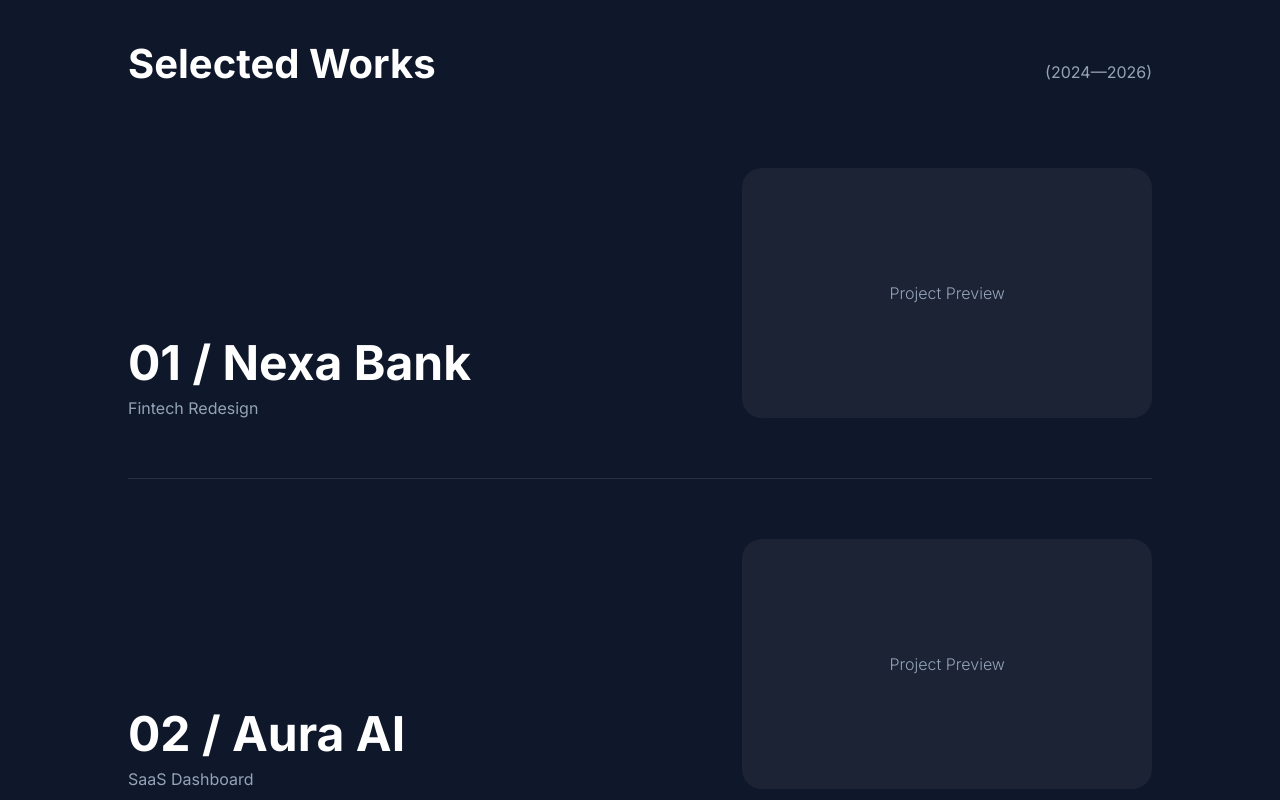
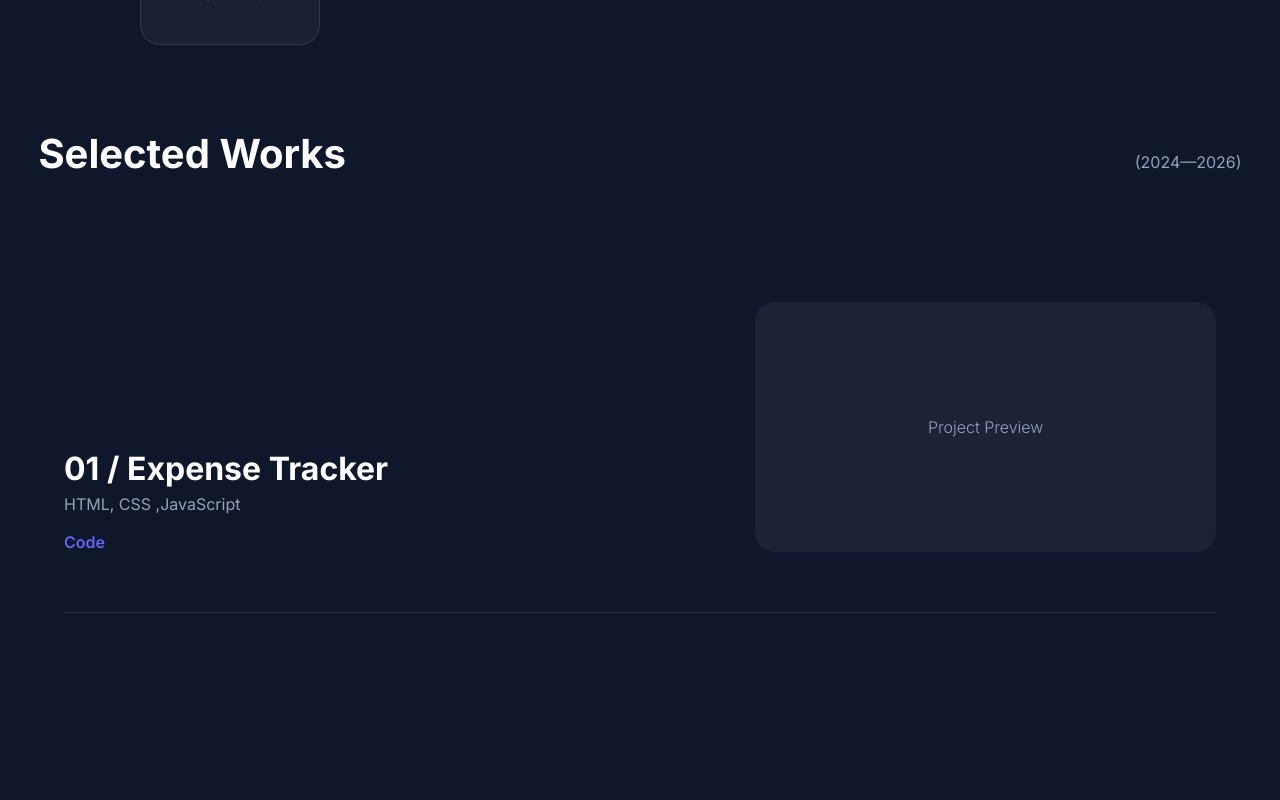
Before and after one commit to Harshking001/designer-portfolio, a React (Vite) app: page / in a window 1280 px wide. Shown: the part 1300-2100 px from the top of the page. Built offline with nearby package versions, Linux system fonts and the light colour scheme.

Commit message:
updates projects

```diff
--- a/src/App.css
+++ b/src/App.css
@@ -1,10 +1,26 @@
-
-main {
-  padding: 0 10%;
+.project-links {
+  margin-top: 18px;
 }
 
-@media (max-width: 768px) {
-  main {
-    padding: 0 5%;
-  }
+.project-links a {
+  text-decoration: none;
+  color: var(--primary);
+  font-weight: 600;
+  transition: opacity 0.3s;
 }
+
+.project-links a:hover {
+  opacity: 0.7;
+}
+
+.p-image {
+  background-size: cover;
+  background-position: center;
+  background-repeat: no-repeat;
+  text-decoration: none;
+  transition: transform 0.3s ease;
+}
+
+.p-image:hover {
+  transform: scale(1.02);
+}
--- a/src/components/Hero.css
+++ b/src/components/Hero.css
@@ -3,6 +3,7 @@
   display: flex;
   flex-direction: column;
   justify-content: center;
+  margin: 3%;
 }
 
 #hero .badge {
--- a/src/components/Testimonials.css
+++ b/src/components/Testimonials.css
@@ -1,3 +1,7 @@
+
+#testimonials{
+  margin: 5%;
+}
 #testimonials .section-title {
   font-size: 2.5rem;
   text-align: center;
--- a/src/components/Work.css
+++ b/src/components/Work.css
@@ -3,6 +3,8 @@
   justify-content: space-between;
   align-items: baseline;
   margin-bottom: 20px;
+  margin: 0 3%;
+
 }
 
 .section-header h2 {
@@ -20,7 +22,10 @@
   padding: 60px 0;
   border-bottom: 1px solid var(--border);
   transition: padding 0.4s, color 0.4s;
+  margin: 5%;
 }
+
+
 
 .project-item:hover {
   padding-left: 30px;
@@ -28,7 +33,7 @@
 }
 
 .p-info h3 {
-  font-size: 3rem;
+  font-size: 2rem;
 }
 
 .p-info p {
--- a/src/components/Work.jsx
+++ b/src/components/Work.jsx
@@ -24,15 +24,45 @@ export default function Work() {
             initial={{ opacity: 0, y: 40 }}
             whileInView={{ opacity: 1, y: 0 }}
             viewport={{ once: true, amount: 0.3 }}
-            transition={{ duration: 0.7, delay: i * 0.1, ease: [0.16, 1, 0.3, 1] }}
+            transition={{
+              duration: 0.7,
+              delay: i * 0.1,
+              ease: [0.16, 1, 0.3, 1],
+            }}
           >
             <div className="p-info">
               <h3>
                 {project.number} / {project.name}
               </h3>
+
               <p>{project.category}</p>
+
+              <div className="project-links">
+                <a
+                  href={project.github}
+                  target="_blank"
+                  rel="noopener noreferrer"
+                >
+                  Code
+                </a>
+              </div>
             </div>
-            <div className="p-image">Project Preview</div>
+
+            <a
+              href={project.preview}
+              target="_blank"
+              rel="noopener noreferrer"
+              className="p-image"
+              style={
+                project.image
+                  ? {
+                      backgroundImage: `url(${project.image})`,
+                    }
+                  : {}
+              }
+            >
+              {!project.image && "Project Preview"}
+            </a>
           </motion.div>
         ))}
       </div>
--- a/src/data.js
+++ b/src/data.js
@@ -1,3 +1,4 @@
+// import expense from "/src/assets/favicon.svg";
 // ============================================================
 //  DATA.JS — Edit everything about the site's content here.
 //  Components read from this file, so you rarely need to
@@ -52,15 +53,23 @@ export const projects = [
   {
     id: "nexa",
     number: "01",
-    name: "Nexa Bank",
-    category: "Fintech Redesign",
+    name: "Expense Tracker",
+    category: "HTML, CSS ,JavaScript",
+
+    github: "https://github.com/Harshking001/Expence",
+    preview: "https://harshking001.github.io/Expence/",
+    image: '',
   },
-  {
-    id: "aura",
-    number: "02",
-    name: "Aura AI",
-    category: "SaaS Dashboard",
-  },
+  // {
+  //   id: "aura",
+  //   number: "02",
+  //   name: "Aura AI",
+  //   category: "SaaS Dashboard",
+
+  //   github: "",
+  //   preview: "",
+  //   image: "",
+  // },
 ];
 
 export const testimonialsSection = {
```
